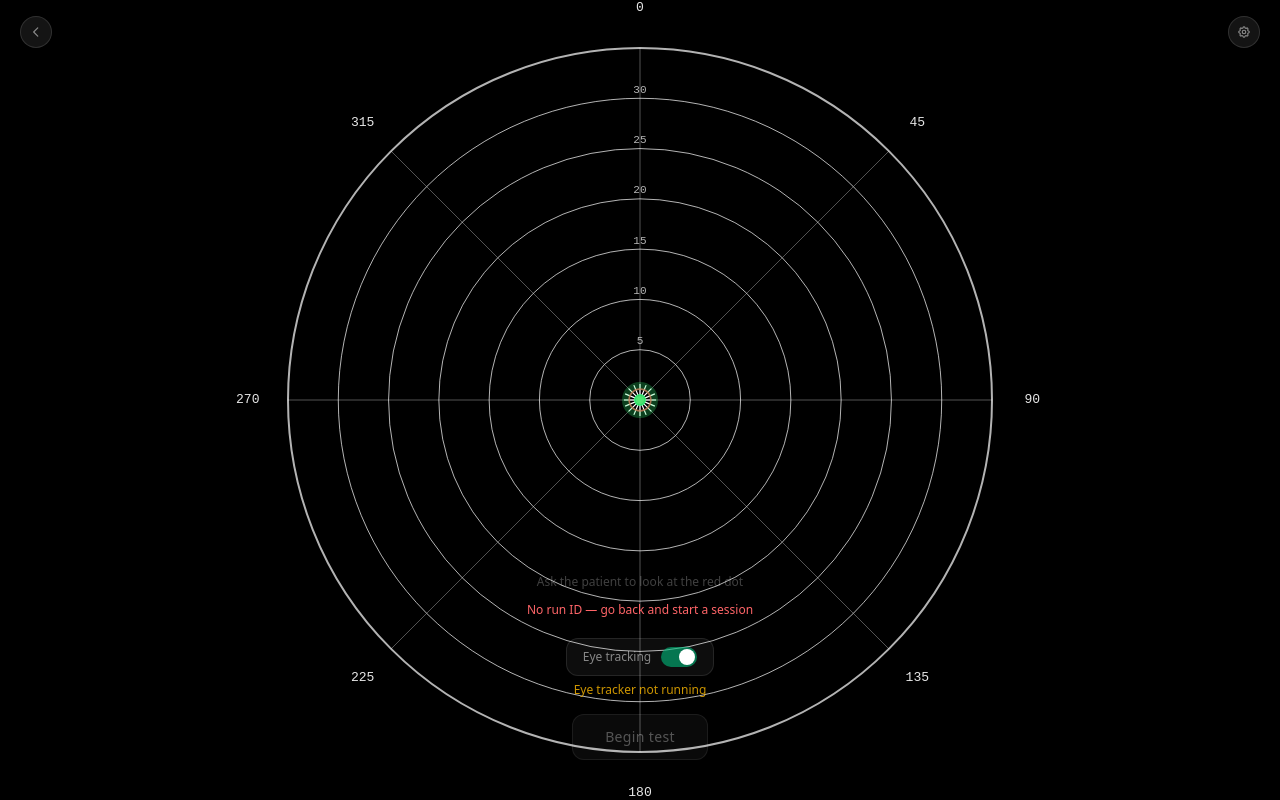
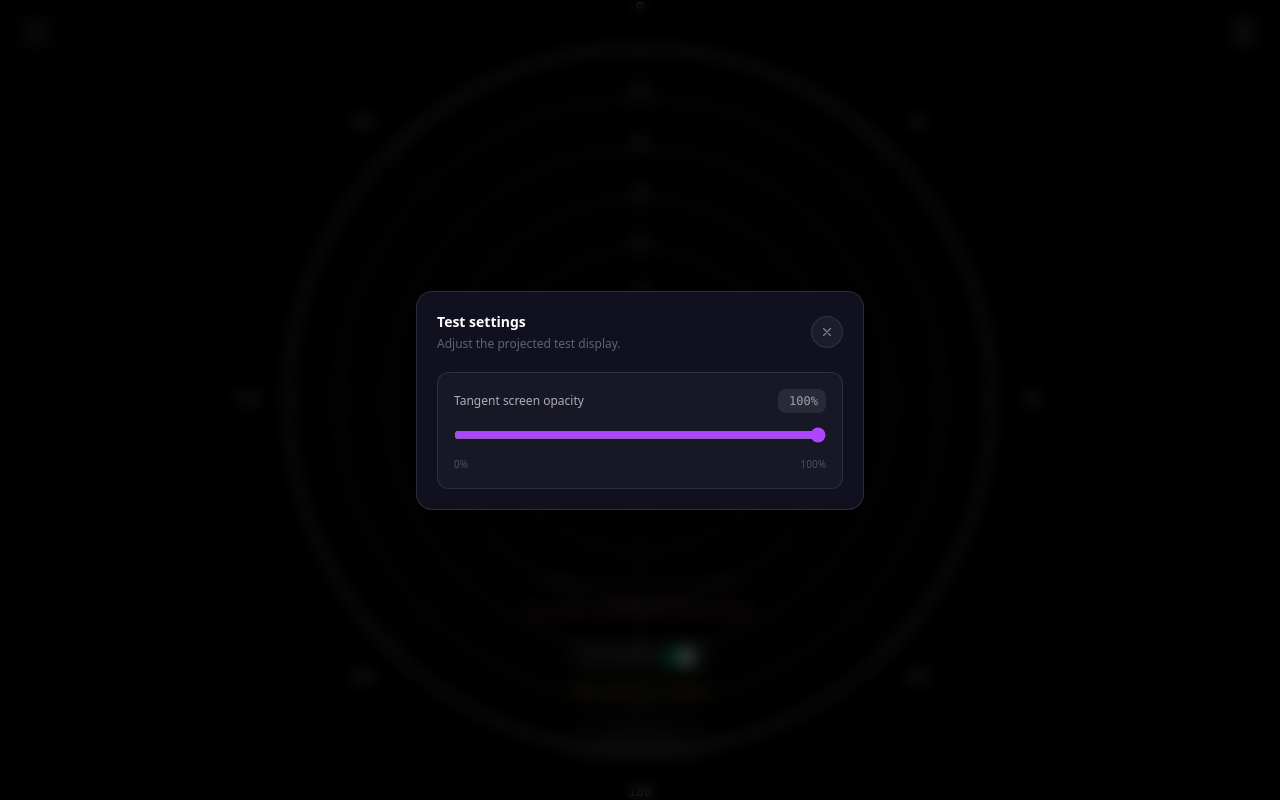
Before and after one commit to 67WebHeads/perivue, a React app in the folder frontend/: page /test/canvas in a window 1280 px wide. Both pictures are taken after a click on the button "Open test settings". Built offline with nearby package versions, Linux system fonts and the light colour scheme; no server answers; the HTML template or start-up script is replaced by a standard one.

Commit message:
added settings for tangent screen overlay, fixed navigation from single tab

```diff
--- a/frontend/src/pages/general/TestHome.jsx
+++ b/frontend/src/pages/general/TestHome.jsx
@@ -234,8 +234,8 @@ export default function TestHome() {
         }
       }
 
-      // Step 4 — open canvas
-      window.open(`/test/canvas?run_id=${run.id}`, '_blank')
+      // Step 4 — go to canvas in the same tab
+      navigate(`/test/canvas?run_id=${run.id}`)
 
     } catch (err) {
       setError(err.message);
--- a/frontend/src/pages/general/TestScreen.jsx
+++ b/frontend/src/pages/general/TestScreen.jsx
@@ -1,5 +1,5 @@
 import React, { useEffect, useRef, useState, useCallback } from 'react'
-import { Link, useSearchParams } from 'react-router-dom'
+import { Link, useNavigate, useSearchParams } from 'react-router-dom'
 import { useAuth } from '../../context/AuthContext'
 import API_BASE_URL from '../../config/api'
 
@@ -91,7 +91,7 @@ const CALIBRATION_TARGETS = [
 
 // ─── Canvas helpers ───────────────────────────────────────────────────────────
 
-function drawGrid(canvas) {
+function drawGrid(canvas, opacity = 1) {
   const ctx = canvas.getContext('2d')
   const W = canvas.width
   const H = canvas.height
@@ -99,6 +99,8 @@ function drawGrid(canvas) {
   const cy = H / 2
   const maxRing = RINGS[RINGS.length - 1]
   const scale = Math.min(W, H) * 0.44 / maxRing
+  const gridOpacity = Math.max(0, Math.min(1, opacity))
+  const white = (alpha) => `rgba(255,255,255,${alpha * gridOpacity})`
 
   ctx.clearRect(0, 0, W, H)
   ctx.fillStyle = '#000'
@@ -108,11 +110,11 @@ function drawGrid(canvas) {
     const px = r * scale
     ctx.beginPath()
     ctx.arc(cx, cy, px, 0, Math.PI * 2)
-    ctx.strokeStyle = 'rgba(255,255,255,0.7)'
+    ctx.strokeStyle = white(0.7)
     ctx.lineWidth = r === maxRing ? 2 : 1
     ctx.stroke()
     if (r < maxRing) {
-      ctx.fillStyle = 'rgba(255,255,255,0.7)'
+      ctx.fillStyle = white(0.7)
       ctx.font = `${Math.max(10, scale * 1.1)}px monospace`
       ctx.textAlign = 'center'
       ctx.textBaseline = 'bottom'
@@ -126,7 +128,7 @@ function drawGrid(canvas) {
     ctx.beginPath()
     ctx.moveTo(cx, cy)
     ctx.lineTo(cx + outerPx * Math.cos(rad), cy + outerPx * Math.sin(rad))
-    ctx.strokeStyle = 'rgba(255,255,255,0.55)'
+    ctx.strokeStyle = white(0.55)
     ctx.lineWidth = 0.6
     ctx.stroke()
   })
@@ -136,7 +138,7 @@ function drawGrid(canvas) {
     const rad = (angleDeg - 90) * (Math.PI / 180)
     const lx = cx + labelR * Math.cos(rad)
     const ly = cy + labelR * Math.sin(rad)
-    ctx.fillStyle = 'rgba(255,255,255,0.9)'
+    ctx.fillStyle = white(0.9)
     ctx.font = `${Math.max(11, scale * 1.3)}px monospace`
     ctx.textAlign = 'center'
     ctx.textBaseline = 'middle'
@@ -146,7 +148,7 @@ function drawGrid(canvas) {
   const crossAngles = Array.from({ length: 16 }, (_, i) => i * (Math.PI / 8))
   const innerR = scale * 0.5
   const outerR = scale * 1.6
-  ctx.strokeStyle = 'rgba(255,255,255,1.0)'
+  ctx.strokeStyle = white(1.0)
   ctx.lineWidth = 1.2
   crossAngles.forEach(a => {
     ctx.beginPath()
@@ -157,7 +159,7 @@ function drawGrid(canvas) {
 
   ctx.beginPath()
   ctx.arc(cx, cy, 2, 0, Math.PI * 2)
-  ctx.fillStyle = 'white'
+  ctx.fillStyle = white(1.0)
   ctx.fill()
 
   return { cx, cy, scale }
@@ -218,6 +220,7 @@ function drawGazeDot(canvas, gazeX, gazeY, isFixating) {
 
 export default function TestScreen() {
   const [searchParams] = useSearchParams()
+  const navigate = useNavigate()
   const runId = searchParams.get('run_id')
   const { authFetch } = useAuth()
 
@@ -231,6 +234,9 @@ export default function TestScreen() {
   const [progress,   setProgress]   = useState({ current: 0, total: TOTAL_POINTS })
   const [isFixating, setIsFixating] = useState(true)
   const [calibMessage, setCalibMessage] = useState('')
+  const [settingsOpen, setSettingsOpen] = useState(false)
+  const [tangentScreenOpacity, setTangentScreenOpacity] = useState(100)
+  const tangentScreenOpacityRef = useRef(100)
 
   // ── Fixation-loss auto-pause ──────────────────────────────────────────────
   // When the (calibrated) gaze leaves the center, the test halts on the
@@ -274,13 +280,26 @@ export default function TestScreen() {
   const runKineticTrialRef = useRef(null)
   const stopMediaPipeRef   = useRef(null)
 
+  function redrawGrid(canvas = canvasRef.current) {
+    if (!canvas) return null
+    gridMeta.current = drawGrid(canvas, tangentScreenOpacityRef.current / 100)
+    return gridMeta.current
+  }
+
+  function handleTangentOpacityChange(e) {
+    const nextOpacity = Number(e.target.value)
+    setTangentScreenOpacity(nextOpacity)
+    tangentScreenOpacityRef.current = nextOpacity
+    redrawGrid()
+  }
+
   // ── Canvas resize ─────────────────────────────────────────────────────────
   function resizeCanvas() {
     const canvas = canvasRef.current
     if (!canvas) return
     canvas.width  = window.innerWidth
     canvas.height = window.innerHeight
-    gridMeta.current = drawGrid(canvas)
+    redrawGrid(canvas)
   }
 
   useEffect(() => {
@@ -293,7 +312,7 @@ export default function TestScreen() {
   useEffect(() => {
     if (!overlay && !fixationPaused) {
       if (pulseAnimRef.current) cancelAnimationFrame(pulseAnimRef.current)
-      if (canvasRef.current) gridMeta.current = drawGrid(canvasRef.current)
+      redrawGrid()
       return
     }
 
@@ -304,7 +323,7 @@ export default function TestScreen() {
       const pulse = (Math.sin(elapsed * Math.PI * 1.5) + 1) / 2
 
       if (canvasRef.current) {
-        gridMeta.current = drawGrid(canvasRef.current)
+        redrawGrid()
         drawCalibrationDot(canvasRef.current, 0.5, 0.5, pulse)
         if (eyeTrackingRef.current) {
           drawGazeDot(
@@ -409,7 +428,7 @@ export default function TestScreen() {
       responseWindowRef.current = null
     }
     if (canvasRef.current) {
-      gridMeta.current = drawGrid(canvasRef.current)
+      redrawGrid()
     }
   }, [])
 
@@ -432,7 +451,7 @@ export default function TestScreen() {
       responseWindowRef.current = setTimeout(async () => {
         if (!trialActiveRef.current) return
         trialActiveRef.current = false
-        if (canvasRef.current) gridMeta.current = drawGrid(canvasRef.current)
+        redrawGrid()
         recordTrial(point, 'not_seen', null)
         await advanceOrFinish()
       }, 2000)
@@ -469,12 +488,12 @@ export default function TestScreen() {
       const yDeg = currentRadius * Math.sin(angleRad)
       kineticPosRef.current = { xDeg, yDeg }
 
-      drawGrid(canvas)
+      redrawGrid(canvas)
       drawDot(canvas, gridMeta.current, xDeg, yDeg, color, sizeDeg)
 
       if (currentRadius <= 0) {
         trialActiveRef.current = false
-        if (canvasRef.current) gridMeta.current = drawGrid(canvasRef.current)
+        redrawGrid()
         recordTrial(point, 'not_seen', null, null, null)
         kineticPosRef.current = null
         await advanceOrFinish()
@@ -512,7 +531,7 @@ export default function TestScreen() {
       clearTimeout(responseWindowRef.current)
       responseWindowRef.current = null
     }
-    if (canvasRef.current) gridMeta.current = drawGrid(canvasRef.current)
+    redrawGrid()
 
     if (point?.point_type === 'kinetic' && pos) {
       recordTrial(
@@ -673,6 +692,17 @@ export default function TestScreen() {
     })
   }, [runId, authFetch])
 
+  async function handleCancelTest() {
+    setCalibMessage('Cancelling test…')
+    try {
+      await sendCommand('abort')
+    } catch { /* still stop tracking and leave the canvas */ }
+    try {
+      await stopMediaPipeRef.current?.()
+    } catch { /* non-fatal */ }
+    navigate('/test-menu', { replace: true })
+  }
+
   // ── Eye tracking toggle — starts/stops the MediaPipe process ─────────────
   async function handleToggleEyeTracking() {
     const next = !eyeTracking
@@ -707,6 +737,7 @@ export default function TestScreen() {
       }
       function onMouse(e) {
         if (e.button !== 0) return
+        if (e.target?.closest?.('[data-calibration-cancel]')) return
         cleanup()
         resolve()
       }
@@ -767,7 +798,7 @@ export default function TestScreen() {
           const elapsed = (timestamp - startTime) / 1000
           const pulse = (Math.sin(elapsed * Math.PI * 1.5) + 1) / 2
           if (canvasRef.current) {
-            gridMeta.current = drawGrid(canvasRef.current)
+            redrawGrid()
             drawCalibrationDot(canvasRef.current, sx, sy, pulse)
           }
           animId = requestAnimationFrame(animateDot)
@@ -813,7 +844,7 @@ export default function TestScreen() {
       if (animId) cancelAnimationFrame(animId)
       calibratingRef.current = false
       setCalibMessage('')
-      if (canvasRef.current) gridMeta.current = drawGrid(canvasRef.current)
+      redrawGrid()
     }
   }
 
@@ -900,12 +931,35 @@ export default function TestScreen() {
   }
 
   // ── Main render ───────────────────────────────────────────────────────────
+  // Rollback pin: this used to be always `cursor-none`. Keep cursor visible
+  // during setup/settings so it does not feel broken; hide it during active test.
+  const cursorClass = started && !overlay && !settingsOpen
+    ? 'cursor-none'
+    : 'cursor-auto'
+
   return (
     <div
-      className="relative w-screen h-screen bg-black overflow-hidden cursor-none"
+      className={`relative w-screen h-screen bg-black overflow-hidden ${cursorClass}`}
       onDoubleClick={handleDoubleClick}
     >
       <canvas ref={canvasRef} className="absolute inset-0" />
+
+      {calibMessage && !overlay && !started && (
+        <button
+          type="button"
+          data-calibration-cancel
+          onClick={handleCancelTest}
+          onDoubleClick={(e) => e.stopPropagation()}
+          className="absolute left-5 top-4 z-30 flex h-8 w-8 items-center justify-center rounded-full
+            border border-white/12 bg-white/8 text-white/50 cursor-auto
+            hover:bg-red-500/20 hover:border-red-400/30 hover:text-red-200 transition-all"
+          aria-label="Cancel test"
+        >
+          <svg width="14" height="14" fill="none" stroke="currentColor" strokeWidth="2" viewBox="0 0 24 24">
+            <path strokeLinecap="round" strokeLinejoin="round" d="M6 18L18 6M6 6l12 12" />
+          </svg>
+        </button>
+      )}
 
       {/* Progress counter */}
       {started && !overlay && progress.total > 0 && (
@@ -967,10 +1021,15 @@ export default function TestScreen() {
             {runId && (
               <span className="text-white/15 text-xs font-mono">{runId.slice(0, 8)}…</span>
             )}
-
-            <button className="w-8 h-8 flex items-center justify-center rounded-full
+            {/* settings button */}
+            <button
+              type="button"
+              onClick={() => setSettingsOpen(true)}
+              className="w-8 h-8 flex items-center justify-center rounded-full
               bg-white/8 border border-white/12 text-white/50
-              hover:text-white hover:bg-white/15 transition-all">
+              hover:text-white hover:bg-white/15 transition-all"
+              aria-label="Open test settings"
+            >
               <svg width="14" height="14" fill="none" stroke="currentColor" strokeWidth="2" viewBox="0 0 24 24">
                 <path strokeLinecap="round" strokeLinejoin="round"
                   d="M10.325 4.317c.426-1.756 2.924-1.756 3.35 0a1.724 1.724 0 002.573 1.066c1.543-.94 3.31.826 2.37 2.37a1.724 1.724 0 001.065 2.572c1.756.426 1.756 2.924 0 3.35a1.724 1.724 0 00-1.066 2.573c.94 1.543-.826 3.31-2.37 2.37a1.724 1.724 0 00-2.572 1.065c-.426 1.756-2.924 1.756-3.35 0a1.724 1.724 0 00-2.573-1.066c-1.543.94-3.31-.826-2.37-2.37a1.724 1.724 0 00-1.065-2.572c-1.756-.426-1.756-2.924 0-3.35a1.724 1.724 0 001.066-2.573c-.94-1.543.826-3.31 2.37-2.37.996.608 2.296.07 2.572-1.065z" />
@@ -1064,6 +1123,66 @@ export default function TestScreen() {
           </div>
         </div>
       )}
+
+      {settingsOpen && (
+        <div
+          className="fixed inset-0 z-50 flex items-center justify-center bg-black/70 backdrop-blur-sm cursor-auto p-4"
+          onClick={() => setSettingsOpen(false)}
+          onDoubleClick={(e) => e.stopPropagation()}
+        >
+          <div
+            className="w-full max-w-md rounded-2xl border border-white/12 bg-[#10101f] p-5 text-white shadow-2xl"
+            onClick={(e) => e.stopPropagation()}
+            onDoubleClick={(e) => e.stopPropagation()}
+          >
+            <div className="flex items-center justify-between gap-4">
+              <div>
+                <h2 className="text-sm font-semibold">Test settings</h2>
+                <p className="mt-1 text-xs text-white/35">
+                  Adjust the projected test display.
+                </p>
+              </div>
+              <button
+                type="button"
+                onClick={() => setSettingsOpen(false)}
+                className="flex h-8 w-8 items-center justify-center rounded-full
+                  border border-white/10 bg-white/5 text-white/45
+                  hover:bg-white/10 hover:text-white transition-all"
+                aria-label="Close test settings"
+              >
+                <svg width="14" height="14" fill="none" stroke="currentColor" strokeWidth="2" viewBox="0 0 24 24">
+                  <path strokeLinecap="round" strokeLinejoin="round" d="M6 18L18 6M6 6l12 12" />
+                </svg>
+              </button>
+            </div>
+
+            <div className="mt-5 rounded-xl border border-white/10 bg-white/[0.03] p-4">
+              <div className="mb-3 flex items-center justify-between gap-4">
+                <label htmlFor="tangent-screen-opacity" className="text-xs font-medium text-white/65">
+                  Tangent screen opacity
+                </label>
+                <span className="min-w-12 rounded-lg bg-white/8 px-2 py-1 text-right text-xs font-mono text-white/55">
+                  {tangentScreenOpacity}%
+                </span>
+              </div>
+              <input
+                id="tangent-screen-opacity"
+                type="range"
+                min="0"
+                max="100"
+                step="1"
+                value={tangentScreenOpacity}
+                onChange={handleTangentOpacityChange}
+                className="w-full accent-purple-500"
+              />
+              <div className="mt-2 flex justify-between text-[10px] text-white/25">
+                <span>0%</span>
+                <span>100%</span>
+              </div>
+            </div>
+          </div>
+        </div>
+      )}
     </div>
   )
 }
```
